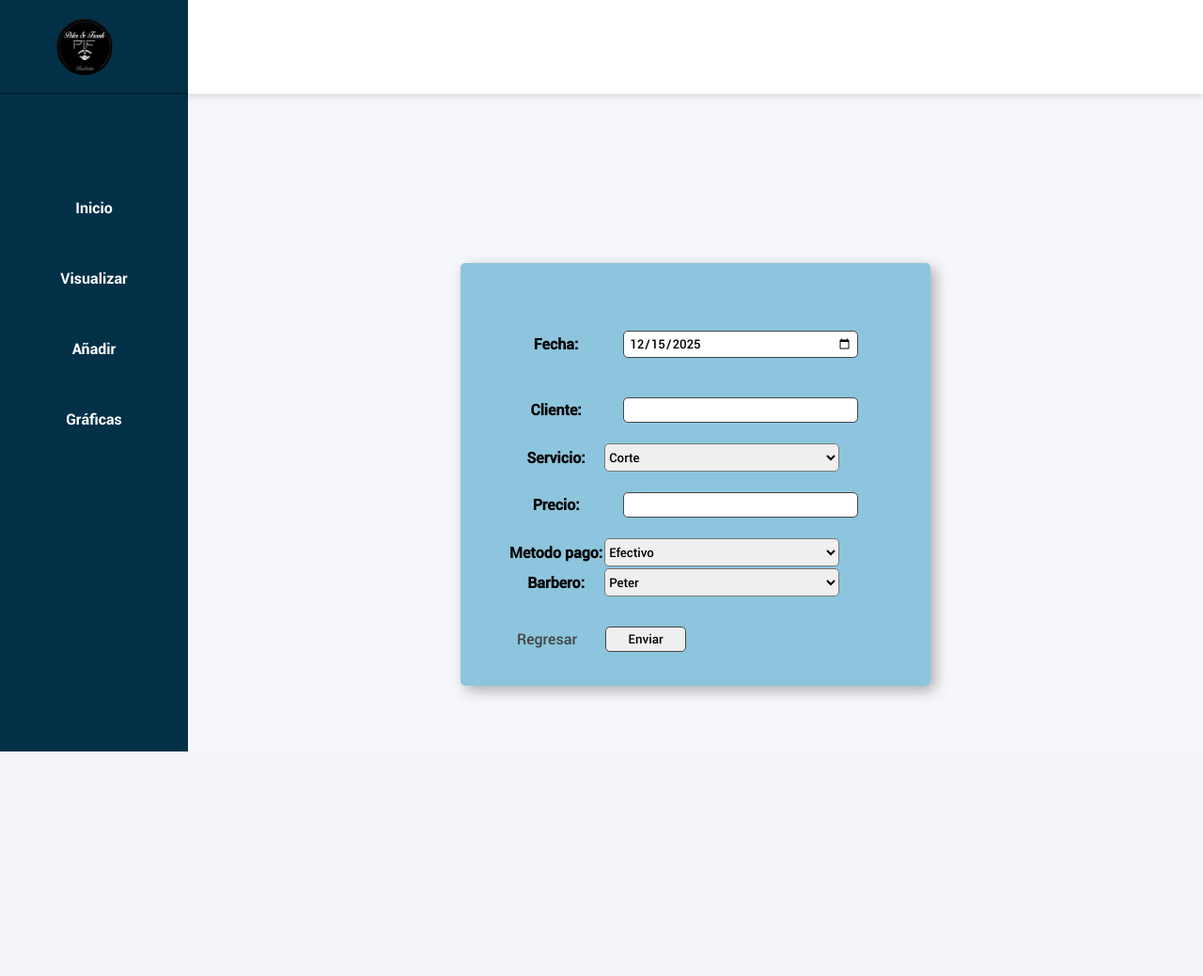
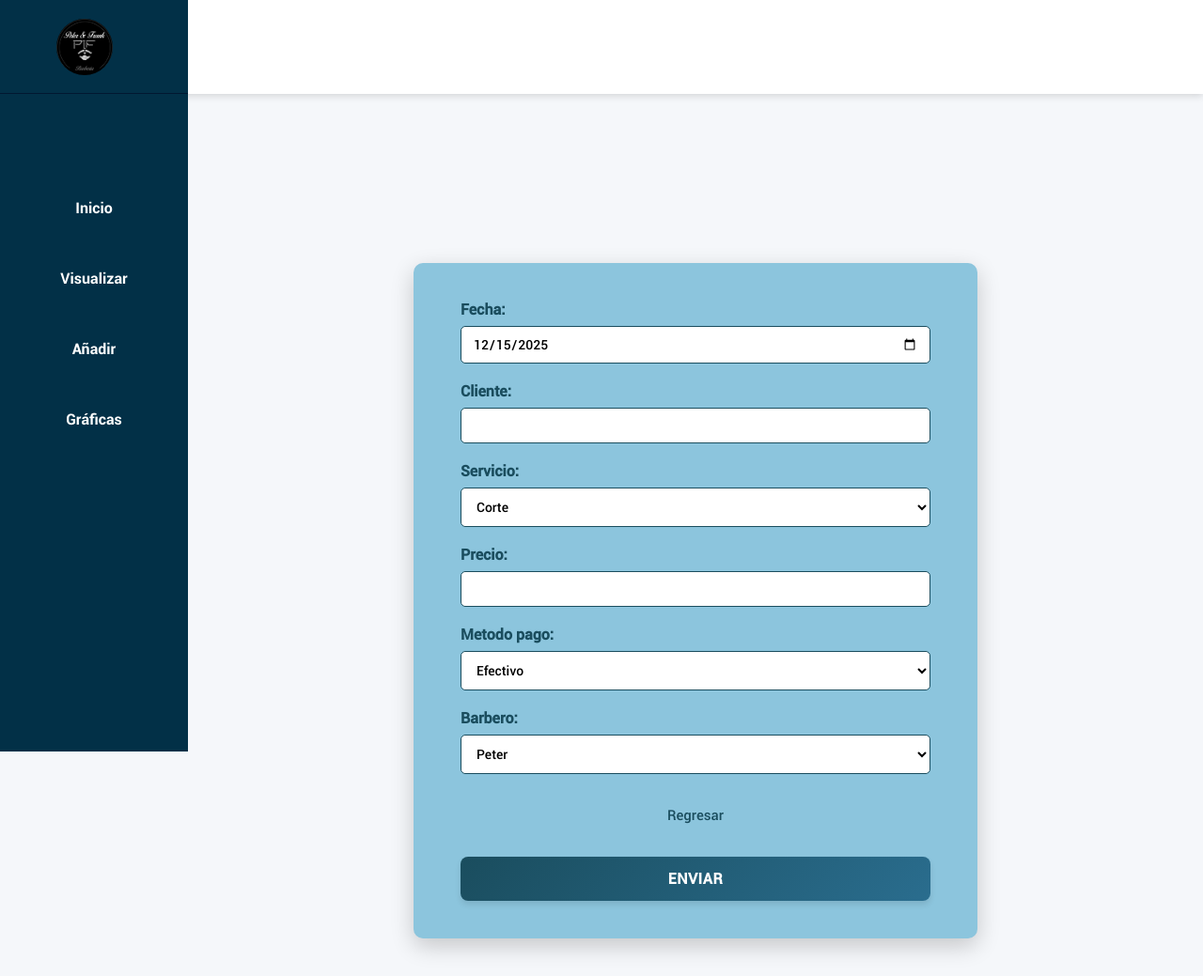
Before and after one commit to Pedro-guzman/formulario-django, a Django app: a page that uses templates/servicios/create.html in a window 1280 px wide. Shown: the whole page at 94% size. Before the commit the page ends 800 px from the top, so only its background shows below. Run offline with Django 5.2, Linux system fonts and the light colour scheme; some libraries are stand-ins or nearby versions.

Commit message:
Actualización de estilos de formularios y template de servicios

```diff
--- a/static/css/forms.css
+++ b/static/css/forms.css
@@ -1,59 +1,227 @@
-input {
+/* Estilos para form-group (Opción 1) o párrafos de Django (Opción 2) */
+.form-group,
+.form p {
+    display: flex;
+    flex-direction: column;
+    margin-bottom: 20px;
+    width: 100%;
+}
+
+/* Labels */
+.form-group label,
+.form p label {
+    font-size: 16px;
+    font-weight: 600;
+    color: #1a4d5e;
+    margin-bottom: 8px;
+    text-align: left;
+}
+
+/* Inputs y textareas */
+.form input[type="text"],
+.form input[type="date"],
+.form input[type="number"],
+.form input[type="email"],
+.form input[type="password"],
+.form textarea {
     outline: none;
     box-shadow: none;
-    border: 1px solid var(--color-text);
-    padding: 5px;
+    border: 1px solid #1a4d5e;
+    padding: 10px 12px;
     width: 100%;
-    margin: 20px;
+    margin: 0;
     border-radius: 5px;
-}
-select {
-    width: 250px;
-    height: 30px;
-    border-radius: 5px;
+    box-sizing: border-box;
+    font-size: 14px;
+    background-color: white;
 }
 
-.btn-send {
-    background-color: var(--color-primary);
-    color: white;
-    border: 0;
-    padding: 5px;
+.form input:focus,
+.form textarea:focus,
+.form select:focus {
+    border: 2px solid #1a4d5e;
+    outline: none;
+}
+
+/* Selects */
+.form select {
+    width: 100%;
+    height: 42px;
+    border-radius: 5px;
+    border: 1px solid #1a4d5e;
+    padding: 10px 12px;
+    font-size: 14px;
+    box-sizing: border-box;
+    background-color: white;
     cursor: pointer;
 }
 
-.btn-wrapper {
+/* Mensajes de error */
+.error,
+.errorlist {
+    color: #d32f2f;
+    font-size: 13px;
+    margin-top: 5px;
+    list-style: none;
+    padding: 0;
+}
+
+.errorlist li {
+    margin-bottom: 5px;
+}
+
+/* Botón de enviar mejorado */
+.btn-send,
+.btn-send-create {
+    background: linear-gradient(135deg, #1a4d5e 0%, #2a6d8e 100%);
+    color: white;
+    border: 0;
+    padding: 14px 30px;
+    cursor: pointer;
+    border-radius: 8px;
+    font-size: 16px;
+    font-weight: 600;
+    width: 100%;
+    transition: all 0.3s ease;
+    box-shadow: 0 4px 6px rgba(0, 0, 0, 0.1);
+    text-transform: uppercase;
+    letter-spacing: 0.5px;
+}
+
+.btn-send:hover,
+.btn-send-create:hover {
+    background: linear-gradient(135deg, #2a6d8e 0%, #1a4d5e 100%);
+    transform: translateY(-2px);
+    box-shadow: 0 6px 12px rgba(0, 0, 0, 0.15);
+}
+
+.btn-send:active,
+.btn-send-create:active {
+    transform: translateY(0);
+    box-shadow: 0 2px 4px rgba(0, 0, 0, 0.1);
+}
+
+.btn-wrapper,
+.btns-create {
     width: 100%;
     display: flex;
-    justify-content: flex-end;
+    justify-content: center;
+    margin-top: 20px;
+    flex-direction: column;
+    gap: 10px;
 }
 
 .aux-btns-forms {
-    width: 50%;
+    width: 100%;
     display: flex;
     align-items: center;
-    justify-content: flex-start;
-    margin: 10px;
+    justify-content: center;
+    margin: 15px 0;
 }
 
 .aux-btns-forms a {
-    padding-right: 10px;
-
+    color: #1a4d5e;
+    text-decoration: none;
+    font-weight: 500;
+    transition: color 0.3s ease;
+    font-size: 15px;
 }
 
+.aux-btns-forms a:hover {
+    color: #2a6d8e;
+    text-decoration: underline;
+}
 
 .form {
     display: flex;
     flex-direction: column;
-    margin-top: 100px;
-    margin-left: auto;
-    margin-right: auto;
-    padding-top: 50px;
-    padding-left: 50px;
-    padding-bottom: 10px;
-    padding-right: 50px;
-    width: 500px;
-    height: 450px;
+    margin: 100px auto 20px;
+    padding: 40px 50px;
+    width: 90%;
+    max-width: 600px;
+    min-height: 450px;
     background-color: rgb(140, 197, 221);
-    box-shadow: 5px 5px 15px rgba(0, 0, 0, 0.3);
+    box-shadow: 0 8px 24px rgba(0, 0, 0, 0.2);
+    border-radius: 10px;
+    box-sizing: border-box;
+}
+
+.form form {
+    display: flex;
+    flex-direction: column;
+    width: 100%;
+}
+
+/* Estilos para mensajes de éxito */
+.messages {
+    list-style: none;
+    padding: 0;
+    margin: 20px auto;
+    max-width: 600px;
+    width: 90%;
+}
+
+.alert-success {
+    background-color: #4caf50;
+    color: white;
+    padding: 15px;
     border-radius: 5px;
+    margin-bottom: 20px;
+    text-align: center;
+    font-weight: 500;
 }
+
+/* Media Queries para responsive */
+@media screen and (max-width: 768px) {
+    .form {
+        width: 95%;
+        padding: 30px 25px;
+        margin-top: 50px;
+    }
+
+    .form-group label,
+    .form p label {
+        font-size: 15px;
+    }
+
+    .form input,
+    .form select,
+    .form textarea {
+        padding: 10px;
+    }
+}
+
+@media screen and (max-width: 480px) {
+    .form {
+        width: 95%;
+        padding: 20px 15px;
+        margin-top: 30px;
+    }
+
+    .form-group,
+    .form p {
+        margin-bottom: 15px;
+    }
+
+    .form-group label,
+    .form p label {
+        font-size: 14px;
+    }
+
+    .form input,
+    .form select,
+    .form textarea {
+        padding: 8px 10px;
+        font-size: 14px;
+    }
+
+    .btn-send,
+    .btn-send-create {
+        padding: 12px 20px;
+        font-size: 15px;
+    }
+
+    .aux-btns-forms {
+        margin: 10px 0;
+    }
+}
--- a/templates/servicios/create.html
+++ b/templates/servicios/create.html
@@ -3,14 +3,9 @@
 {% block 'title' %}Añadir{% endblock %}
 
 {% block 'styles' %}
-
 {% load static %}
-<link rel="stylesheet" href="{% static 'css/forms.css' %}?v=2">
-
-
+<link rel="stylesheet" href="{% static 'css/forms.css' %}?v=3">
 {% endblock %}
-
-
 
 {% block 'content' %}
 
@@ -21,16 +16,29 @@
     {% endfor %}
 </ul>
 {% endif %}
-    <div class="form">
-        <form action="{% url 'servicio_create' %}" method="POST">
-            {% csrf_token %}
-        <table>
-            {{ form.as_table }}
-        </table>
-        <div class="btns-create">
-            <span class="aux-btns aux-btns-forms"><a href="{% url 'index' %}">Regresar</a></spana>
-                <input type="submit" value="Enviar" class="btn-send-create">
+
+<div class="form">
+    <form action="{% url 'servicio_create' %}" method="POST">
+        {% csrf_token %}
+
+        {% for field in form %}
+        <div class="form-group">
+            <label for="{{ field.id_for_label }}">{{ field.label }}:</label>
+            {{ field }}
+            {% if field.errors %}
+                <span class="error">{{ field.errors }}</span>
+            {% endif %}
         </div>
-        </form>
-    </div>
+        {% endfor %}
+
+        <div class="aux-btns-forms">
+            <a href="{% url 'index' %}">Regresar</a>
+        </div>
+
+        <div class="btn-wrapper">
+            <input type="submit" value="Enviar" class="btn-send">
+        </div>
+    </form>
+</div>
+
 {% endblock %}
```
